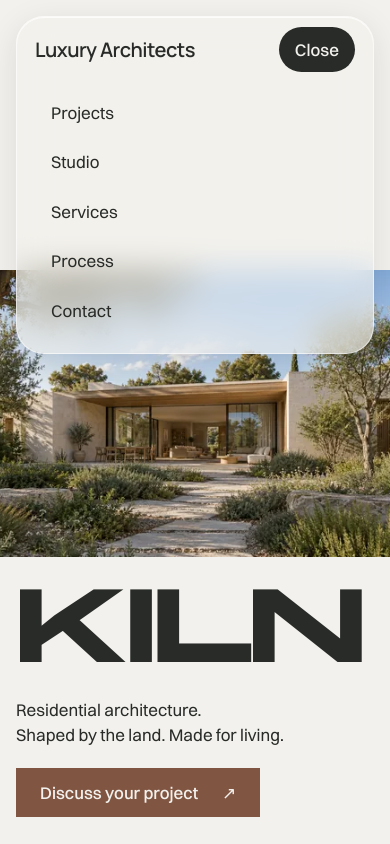
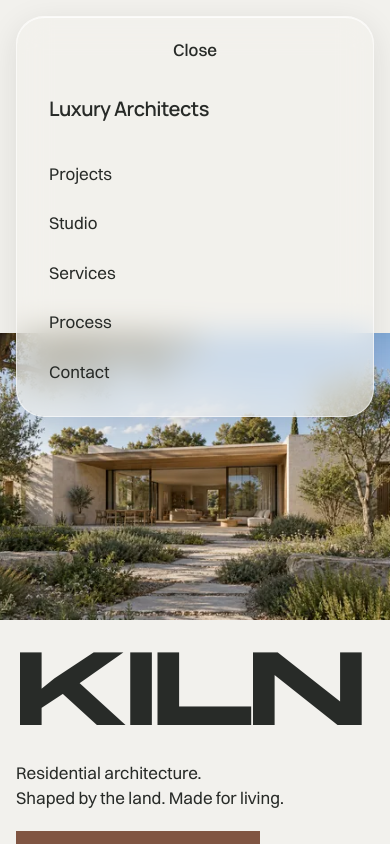
Before and after one commit to danstoyanov/kiln-luxury-architects, a Next.js app: page / in a window 390 px wide. Both pictures are taken after a click on the button "Menu". Shown: the top 844 px of the page. Built offline with nearby package versions, Linux system fonts and the light colour scheme.

Commit message:
SIN-47 Center the phone menu and reveal identity when expanded

```diff
--- a/components/Navigation.module.css
+++ b/components/Navigation.module.css
@@ -49,6 +49,9 @@
   padding: 0.5rem 0.75rem;
   border-radius: 999px;
   text-decoration: none;
+}
+.navigation .mobileIdentity {
+  display: none;
 }
 .identity:hover,
 .identity:focus-visible {
@@ -107,6 +110,46 @@
     padding: 0.75rem 1rem;
   }
 }
+@media (max-width: 599px) {
+  .header {
+    width: max-content;
+    max-width: calc(100% - 2 * var(--page-gutter));
+    margin-inline: auto;
+    justify-content: center;
+    padding: 0.625rem;
+    border-radius: 999px;
+  }
+  .identity {
+    display: none;
+  }
+  .toggle {
+    background: transparent;
+    color: var(--color-text);
+    padding-inline: 1.25rem;
+  }
+  .expanded {
+    width: calc(100% - 2 * var(--page-gutter));
+    flex-direction: column;
+    gap: 0.75rem;
+    padding: 0.625rem 1.5rem 1.25rem;
+    border-radius: 1.75rem;
+  }
+  .navigation {
+    padding: 0;
+  }
+  .navigation a {
+    padding: 0.75rem 0.5rem;
+  }
+  .navigation .mobileIdentity {
+    display: inline-flex;
+    font-family: var(--font-editorial);
+    font-size: 1.25rem;
+    font-weight: 600;
+    line-height: 1.25;
+    letter-spacing: -0.025em;
+    margin-bottom: 1rem;
+  }
+}
 @media (prefers-reduced-transparency: reduce) {
   .header {
     background: var(--color-background);
--- a/components/Navigation.tsx
+++ b/components/Navigation.tsx
@@ -20,6 +20,7 @@ export function Navigation() {
 
   useEffect(() => {
     const desktop = window.matchMedia("(min-width: 900px)");
+    const phone = window.matchMedia("(max-width: 599px)");
     function closeOnResize() {
       // CSS may hide the control before this media event and move focus to body.
       const activeControl = document.activeElement === document.body
@@ -27,15 +28,30 @@ export function Navigation() {
         : document.activeElement;
       if (desktop.matches && activeControl === menuButton.current) {
         navigation.current
-          ?.querySelector<HTMLAnchorElement>("a")
+          ?.querySelector<HTMLAnchorElement>('a[href="#projects"]')
           ?.focus({ preventScroll: true });
       } else if (!desktop.matches && navigation.current?.contains(activeControl)) {
         menuButton.current?.focus({ preventScroll: true });
       }
       setIsOpen(false);
     }
+    function closeOnPhoneResize() {
+      const activeControl = document.activeElement === document.body
+        ? focusedControl.current
+        : document.activeElement;
+      const homeLink = header.current?.querySelector("a[aria-label]");
+      // The phone identity lives in the disclosure, so keep focus on a visible control.
+      if (activeControl === homeLink || navigation.current?.contains(activeControl)) {
+        menuButton.current?.focus({ preventScroll: true });
+      }
+      setIsOpen(false);
+    }
     desktop.addEventListener("change", closeOnResize);
-    return () => desktop.removeEventListener("change", closeOnResize);
+    phone.addEventListener("change", closeOnPhoneResize);
+    return () => {
+      desktop.removeEventListener("change", closeOnResize);
+      phone.removeEventListener("change", closeOnPhoneResize);
+    };
   }, []);
 
   useEffect(() => {
@@ -71,7 +87,7 @@ export function Navigation() {
   return (
     <header
       ref={header}
-      className={styles.header}
+      className={styles.header + (isOpen ? " " + styles.expanded : "")}
       onFocusCapture={(event) => {
         if (event.target instanceof HTMLElement) {
           focusedControl.current = event.target;
@@ -109,6 +125,14 @@ export function Navigation() {
         aria-label="Main navigation"
         className={styles.navigation + (isOpen ? " " + styles.open : "")}
       >
+        <a
+          href="#main"
+          className={styles.mobileIdentity}
+          aria-label="Luxury Architects — KILN home"
+          onClick={() => setIsOpen(false)}
+        >
+          Luxury Architects
+        </a>
         {links.map((link) => (
           <a key={link.href} href={link.href} onClick={() => setIsOpen(false)}>
             {link.label}
```
Also changed, not shown: 2 other files (tests, documents, lock files or other folders).
